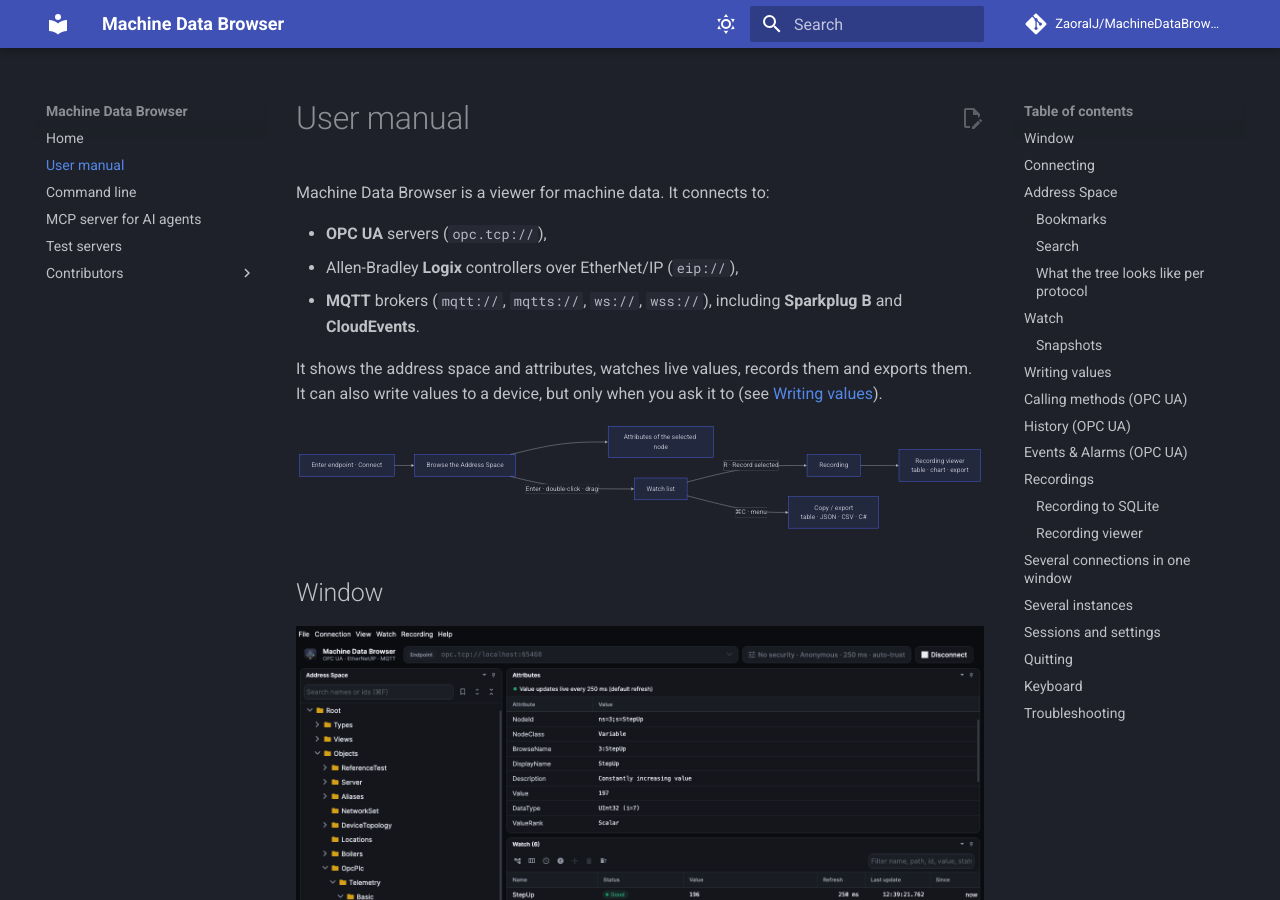
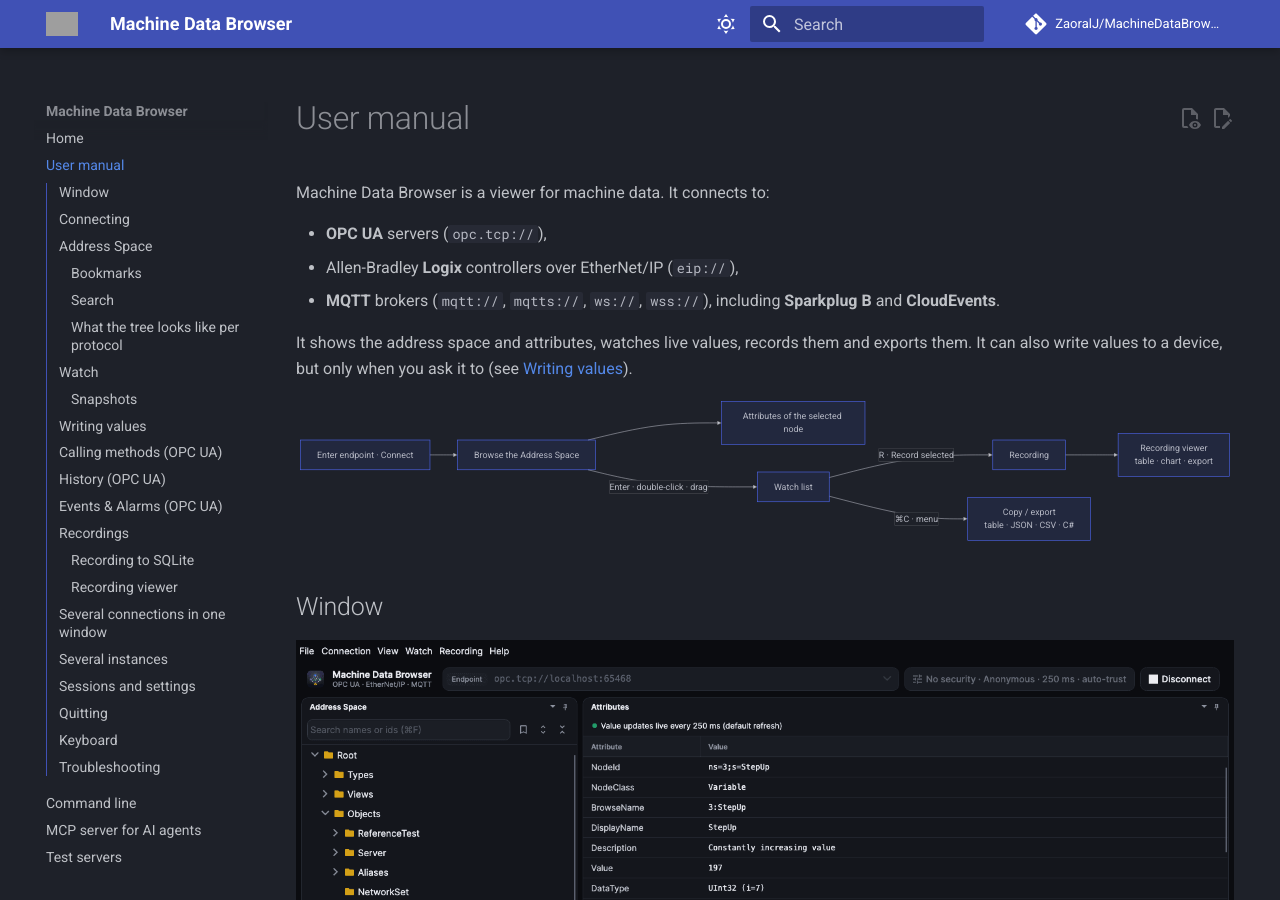
Before and after one commit to ZaoralJ/MachineDataBrowser, an MkDocs documentation site: the page built from docs/user-manual.md, in a window 1280 px wide and 900 px high. Built offline with MkDocs 1.6.1 and Material for MkDocs 9.7.7, drawn with Linux system fonts in a browser that asks for light colours; comment, search, counter and statistics services are not loaded; grey boxes are pictures that could not be loaded.

Commit message:
chore: Upgrade MkDocs to Material theme with modern features
- Add Material for MkDocs theme enhancements
- Enable instant navigation with progress indicator
- Add navigation indexes and TOC integration
- Enable search suggestions and sharing
- Add content tabs linking and code selection
- Configure social media links
- Add emoji support for better documentation
- Enable code snippet inclusion
- Enable details/collapsible elements
- Configure HTML/CSS/JS minification for faster load times
- Add Google Analytics support placeholder
- Enhance code highlighting with Pygments

```diff
--- a/mkdocs.yml
+++ b/mkdocs.yml
@@ -1,6 +1,7 @@
 site_name: Machine Data Browser
 site_description: Cross-platform viewer for machine data over OPC UA, EtherNet/IP and MQTT
 site_url: https://zaoralj.github.io/MachineDataBrowser/
+site_author: ZaoralJ
 repo_url: https://github.com/ZaoralJ/MachineDataBrowser
 repo_name: ZaoralJ/MachineDataBrowser
 edit_uri: edit/main/docs/
@@ -20,6 +21,9 @@
 
 theme:
   name: material
+  logo: images/logo.png
+  favicon: images/favicon.png
+
   # The screenshots are dark, so the site starts dark; the toggle switches to light.
   palette:
     - scheme: slate
@@ -34,14 +38,43 @@
       toggle:
         icon: material/weather-night
         name: Dark mode
+
   features:
+    # Navigation improvements
     - navigation.instant
+    - navigation.instant.progress
     - navigation.tracking
     - navigation.top
+    - navigation.indexes
+
+    # Table of contents improvements
     - toc.follow
+    - toc.integrate
+
+    # Search improvements
     - search.highlight
+    - search.share
+    - search.suggest
+
+    # Content improvements
     - content.code.copy
+    - content.code.select
     - content.action.edit
+    - content.action.view
+    - content.tabs.link
+
+extra:
+  social:
+    - icon: fontawesome/brands/github
+      link: https://github.com/ZaoralJ/MachineDataBrowser
+      name: GitHub Repository
+    - icon: fontawesome/brands/twitter
+      link: https://twitter.com
+      name: Twitter
+
+  analytics:
+    provider: google
+    property: G_XXXXXXXXXXXX  # Add your Google Analytics ID if needed
 
 markdown_extensions:
   - admonition
@@ -50,7 +83,10 @@
   - tables
   - toc:
       permalink: true
-  - pymdownx.highlight
+      toc_depth: 3
+  - pymdownx.highlight:
+      use_pygments: true
+      pygments_lang_class: true
   - pymdownx.inlinehilite
   - pymdownx.tabbed:
       alternate_style: true
@@ -59,6 +95,19 @@
         - name: mermaid
           class: mermaid
           format: !!python/name:pymdownx.superfences.fence_code_format
+  - pymdownx.emoji:
+      emoji_index: !!python/name:material.extensions.emoji.twemoji
+      emoji_generator: !!python/name:material.extensions.emoji.to_svg
+  - pymdownx.details
+  - pymdownx.snippets
+  - pymdownx.arithmatex:
+      generic: true
 
 plugins:
-  - search
+  - search:
+      lang:
+        - en
+  - minify:
+      minify_html: true
+      minify_css: true
+      minify_js: true
```
